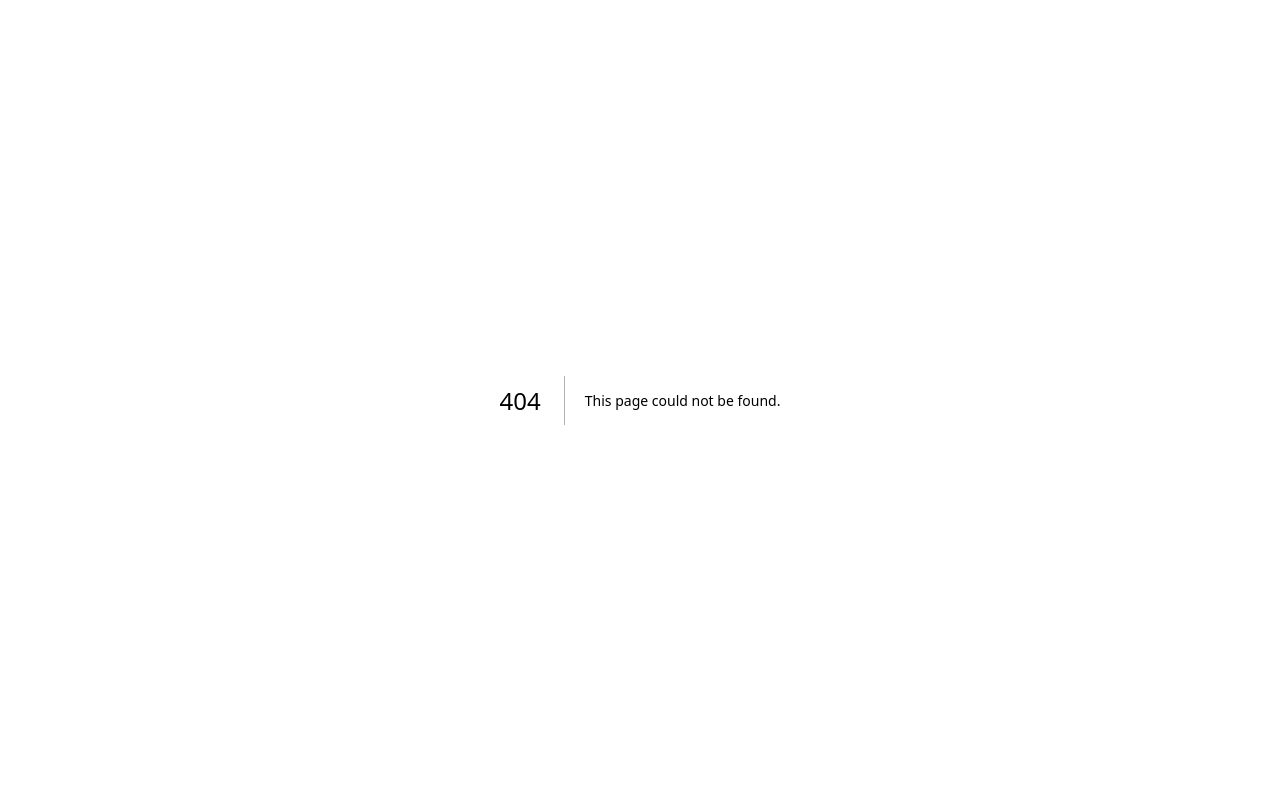
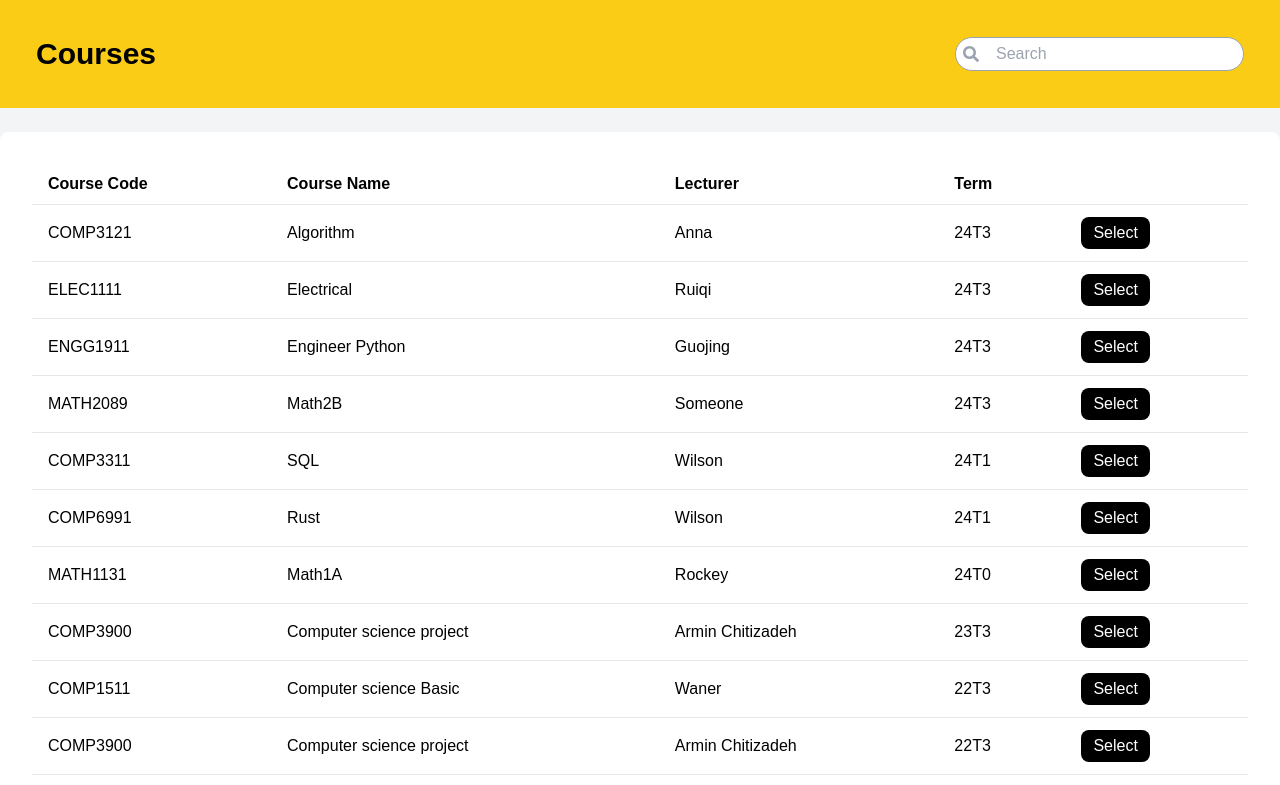
Before and after one commit to Lilpiggie0522/regler, a Next.js app: page /staffCourseList in a window 1280 px wide. Before the commit this address had no page. Shown: the top 785 px of the page. Built offline with nearby package versions, Linux system fonts and the light colour scheme.

Commit message:
basic finish interface of staff course list

```diff
--- /dev/null
+++ b/app/staffCourseList/page.tsx
@@ -0,0 +1,7 @@
+import StaffCouseList from "@/components/staffCourseList";
+
+export default function StaffCourseListPage() {
+  return (
+    <StaffCouseList />
+  );
+}
--- /dev/null
+++ b/components/staffCourseList.tsx
@@ -0,0 +1,135 @@
+'use client';
+
+import React, { useEffect, useState } from 'react';
+import { FaSearch } from 'react-icons/fa';
+
+interface Course {
+    code: string;
+    name: string;
+    lecturer: string;
+    term: string;
+  }
+
+const coursesData: Course[] = [
+  { code: 'COMP3900', name: 'Computer science project', lecturer: 'Armin Chitizadeh', term: '22T3' },
+  { code: 'COMP3121', name: 'Algorithm', lecturer: 'Anna', term: '24T3' },
+  { code: 'COMP9900', name: 'Computer science project', lecturer: 'Armin Chitizadeh', term: '22T3' },
+  { code: 'COMP3900', name: 'Computer science project', lecturer: 'Armin Chitizadeh', term: '23T3' },
+  { code: 'COMP4920', name: 'Therom', lecturer: 'Jeffery', term: '22T3' },
+  { code: 'COMP3311', name: 'SQL', lecturer: 'Wilson', term: '24T1' },
+  { code: 'COMP3331', name: 'Web', lecturer: 'Ruiqi', term: '21T3' },
+  { code: 'COMP6991', name: 'Rust', lecturer: 'Wilson', term: '24T1' },
+  { code: 'MATH1231', name: 'Math1B', lecturer: 'Jeffery', term: '22T2' },
+  { code: 'MATH1131', name: 'Math1A', lecturer: 'Rockey', term: '24T0' },
+  { code: 'DESN1000', name: 'Design Basic', lecturer: 'Waner', term: '22T3' },
+  { code: 'ELEC1111', name: 'Electrical', lecturer: 'Ruiqi', term: '24T3' },
+  { code: 'PHYS1121', name: 'Physics', lecturer: 'Guojing', term: '22T3' },
+  { code: 'MATH2089', name: 'Math2B', lecturer: 'Someone', term: '24T3' },
+  { code: 'COMP1511', name: 'Computer science Basic', lecturer: 'Waner', term: '22T3' },
+  { code: 'ENGG1911', name: 'Engineer Python', lecturer: 'Guojing', term: '24T3' },
+];
+
+export default function CourseList() {
+    const [searchTerm, setSearchTerm] = useState<string>('');
+    const [sortedCourses, setSortedCourses] = useState<Course[]>([]);
+
+//   const [isLoading, setIsLoading] = useState(true);
+
+//   useEffect(() => {
+//     const fetchCourses = async () => {
+//       try {
+//         const response = await fetch('/api/staff/courseList');
+//         const data = await response.json();
+//         setCoursesData(data);
+//         setIsLoading(false);
+//       } catch (error) {
+//         console.error('Error fetching courses:', error);
+//         setIsLoading(false);
+//       }
+//     };
+
+//     fetchCourses();
+//   }, []);
+
+useEffect(() => {
+    const sorted = [...coursesData].sort((a, b) => {
+        // compare term
+      if (a.term > b.term) return -1;
+      if (a.term < b.term) return 1;
+
+      // same term, course code
+      if (a.code < b.code) return -1;
+      if (a.code > b.code) return 1;
+
+      return 0;
+    });
+
+    setSortedCourses(sorted);
+  }, []);
+
+  // searching filter
+  const filteredCourses = sortedCourses.filter((course) =>
+    course.name.toLowerCase().includes(searchTerm.toLowerCase()) ||
+    course.code.toLowerCase().includes(searchTerm.toLowerCase()) ||
+    course.lecturer.toLowerCase().includes(searchTerm.toLowerCase()) ||
+    course.term.toLowerCase().includes(searchTerm.toLowerCase())
+  );
+
+  return (
+    <div className="min-h-screen bg-gray-100">
+        {/* Title */}
+        <div className="bg-yellow-400 p-9 flex justify-between items-center">
+            <h1 className="text-black text-3xl font-bold">Courses</h1>
+
+            {/* Search bar section */}
+            <div className="relative">
+                <span className="absolute inset-y-0 left-0 pl-3 flex items-center pointer-events-none">
+                    {/* Font Awesome Search Icon */}
+                    <FaSearch className="absolute left-2 text-gray-400" />
+                </span>
+                <input
+                    type="text"
+                    placeholder="Search"
+                    className="border border-gray-400 px-10 py-1 rounded-full text-gray-800"
+                    value={searchTerm}
+                    onChange={(e) => setSearchTerm(e.target.value)}
+                />
+            </div>
+        </div>
+      {/* Table */}
+      <div className="flex flex-col p-8 mt-6 bg-white max-w-7xl mx-auto rounded-lg shadow-md">
+      <table className="min-w-full divide-y divide-gray-200">
+          <thead className="bg-white sticky top-0 z-10">
+            <tr className="bg-white text-left mt-6">
+                <th className="py-2 px-4 font-bold text-black">Course Code</th>
+                <th className="py-2 px-4 font-bold text-black">Course Name</th>
+                <th className="py-2 px-4 font-bold text-black">Lecturer</th>
+                <th className="py-2 px-4 font-bold text-black">Term</th>
+                <th className="py-2 px-4 font-bold text-black"> </th>
+            </tr>
+        </thead>
+
+          <tbody>
+            {filteredCourses.length > 0 ? (
+              filteredCourses.map((course, index) => (
+                <tr key={index} className="border-b border-gray-200">
+                  <td className="py-3 px-4 text-black">{course.code}</td>
+                  <td className="py-3 px-4 text-black">{course.name}</td>
+                  <td className="py-3 px-4 text-black">{course.lecturer}</td>
+                  <td className="py-3 px-4 text-black">{course.term}</td>
+                  <td className="py-3 px-4">
+                    <button className="bg-black text-white py-1 px-3 rounded-lg">Select</button>
+                  </td>
+                </tr>
+              ))
+            ) : (
+              <tr>
+                <td colSpan={4} className="text-center py-4 text-gray-500">No results found</td>
+              </tr>
+            )}
+          </tbody>
+        </table>
+      </div>
+    </div>
+  );
+}
--- a/components/studentLogin.tsx
+++ b/components/studentLogin.tsx
@@ -50,12 +50,12 @@ export default function StudentLogin() {
       return;
     }
 
-    const emailSent = await sendVerificationEmail(zID, courseCode); // 使用拆分后的逻辑
+    const emailSent = await sendVerificationEmail(zID, courseCode);
 
     if (!emailSent.ok) {
       const res = await emailSent.json()
       console.log(res.error)
-      setErrorMessage('Failed to send verification email.');
+      setErrorMessage('Course code or zID is invalid.');
       setShowLoginFail(true);
     } else {
       setShowVerificationModal(true);
@@ -68,42 +68,6 @@ export default function StudentLogin() {
       // console.log(student)
     }
   };
-
-  // const sendVerificationEmail = async () => {
-  //   // frontend check: if format wrong
-  //   if (!validateInput()) {
-  //     setShowLoginFail(true);
-  //     return;
-  //   }
-
-  //   // test for verification
-  //   setShowVerificationModal(true);
-
-  //   try {
-  //     const response = await fetch('/api/studentSystem/identityCheck', {
-  //       method: 'POST',
-  //       headers: {
-  //         'Content-Type': 'application/json',
-  //       },
-  //       body: JSON.stringify({ zid: zID, courseCode: courseCode }),
-  //     });
-
-  //     if (!response.ok) {
-  //       setErrorMessage('Failed to send verification email.');
-  //       setShowLoginFail(true);
-  //       alert(response);
-  //     } else {
-  //       setShowVerificationModal(true);
-  //       setShowLoginFail(false);
-  //     }
-  //   } catch (error) {
-  //     console.error('Error during email sending:', error);
-  //     setErrorMessage('Server error. Please try again later.');
-  //     setShowLoginFail(true);
-  //   }
-
-  // };
-
 
   return (
     <div className="flex min-h-screen">
--- a/package.json
+++ b/package.json
@@ -9,14 +9,15 @@
     "lint": "next lint"
   },
   "dependencies": {
+    "bcrypt": "^5.1.1",
     "csv-parser": "^3.0.0",
-    "bcrypt": "^5.1.1",
     "mongodb": "^6.9.0",
     "mongoose": "^8.7.0",
     "next": "14.2.13",
     "nodemailer": "^6.9.15",
     "react": "^18",
-    "react-dom": "^18"
+    "react-dom": "^18",
+    "react-icons": "^5.3.0"
   },
   "devDependencies": {
     "@types/bcrypt": "^5.0.2",
```
Also changed, not shown: 1 other file (tests, documents, lock files or other folders).
